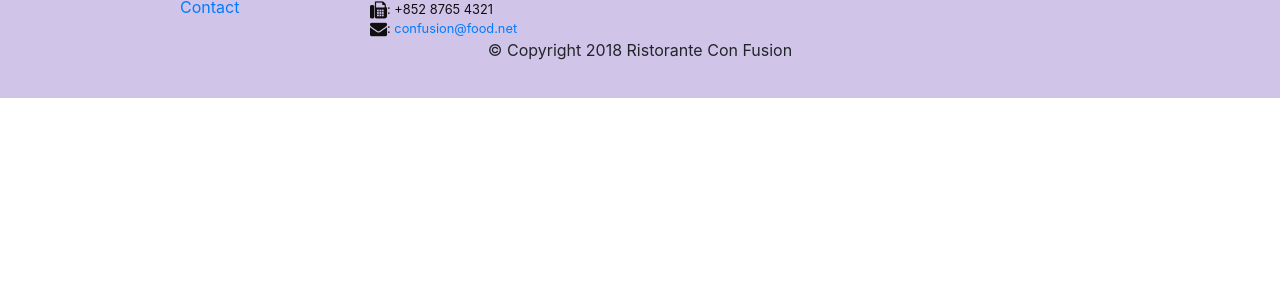
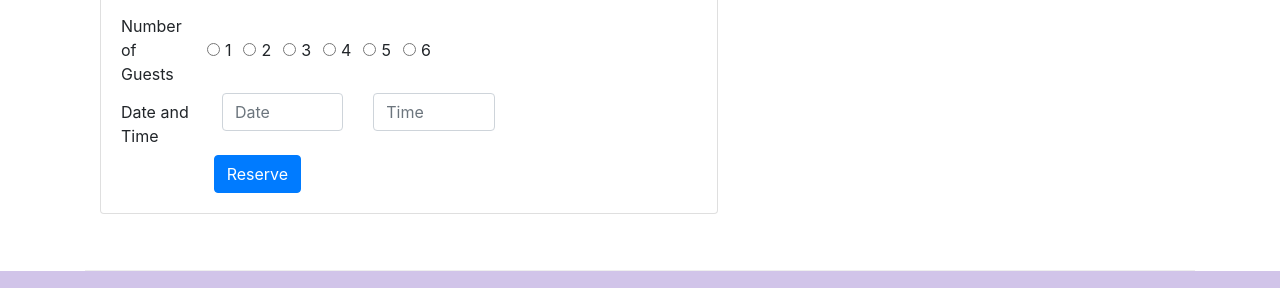
Before and after one commit to khokhriya/Bootstrap4, a website: page index.html in a window 1280 px wide. Shown: the part 1663-1951 px from the top of the page. Before the commit the page ends 1761 px from the top, so only its background shows below. Drawn offline with nearby package versions, Linux system fonts and the light colour scheme.

Commit message:
Assignment-2 Completed.

```diff
--- a/index.html
+++ b/index.html
@@ -16,20 +16,21 @@
 </head>
 
 <body>
-	<nav class="navbar navbar-dark navbar-expand-sm  fixed-top">
+	<nav class="navbar navbar-dark navbar-expand-sm   fixed-top">
         <div class="container">
         	<button class="navbar-toggler" type="button" data-toggle="collapse" data-target="#Navbar">
                 <span class="navbar-toggler-icon"></span>
             </button>
            <a class="navbar-brand mr-auto" href="#"><img src="img/logo.png" height="30" width="41"></a>
+           <div class="collapse navbar-collapse" id="Navbar">
                 <ul class="navbar-nav mr-auto">
                     <li class="nav-item active"><a class="nav-link" href="#"><span class="fa fa-home fa-lg"></span> Home</a></li>
                     <li class="nav-item"><a class="nav-link" href="./aboutus.html"><span class="fa fa-info fa-lg"></span> About</a></li>
                     <li class="nav-item"><a class="nav-link" href="#"><span class="fa fa-list fa-lg"></span> Menu</a></li>
                     <li class="nav-item"><a class="nav-link" href="./contactus.html"><span class="fa fa-address-card fa-lg"></span> Contact</a></li>
                 </ul>
+            </div>
         </div>
-
     </nav>
 
     <header class="jumbotron">
@@ -40,8 +41,12 @@
                     <p>We take inspiration from the World's best cuisines, and create a unique fusion experience. Our lipsmacking creations will tickle your culinary senses!</p>
                 </div>
                 <div class="col-12 col-sm align-self-center">
-                    <img src="img/logo.png" class="img-fluid">
+                    	<img src="img/logo.png" class="img-fluid">
                 </div>
+                <div class="col-12 col-sm align-self-center">
+                    <button type="button" class="btn btn-warning btn-lg btn-block">Reserve Table</button>
+                </div>
+
             </div>
         </div>
     </header>
@@ -72,8 +77,15 @@
                 <h3>This Month's Promotions</h3>
             </div>
             <div class="col col-sm col-md">
-                <h2>Weekend Grand Buffet</h2>
-                <p>Featuring mouthwatering combinations with a choice of five different salads, six enticing appetizers, six main entrees and five choicest desserts. Free flowing bubbly and soft drinks. All for just $19.99 per person </p>
+            	<div class="media">
+
+                    <div class="media-body">
+                         <h2 class="mt-0">Weekend Grand Buffet <span class="badge badge-danger">NEW</span></h2>
+                         <p>Featuring mouthwatering combinations with a choice of five different salads, six enticing appetizers, six main entrees and five choicest desserts. Free flowing bubbly and soft drinks. All for just $19.99 per person </p>
+                     </div>
+                     <img class="d-flex mr-3 img-thumbnail align-self-center"
+                            src="img/buffet.png" alt="Weekend Grand Buffet">
+                </div>
             </div>
         </div>
 
@@ -97,7 +109,88 @@
                 </div>
             </div>
         </div>
+
+
+
+
+
+        <div class="row row-content align-items-center">
+        	<div class="col-12 col-sm-7">
+                <div class="card ">
+                    <h3 class="card-header bg-warning text-white">Reserve a Table</h3>
+                    <div class="card-body">
+
+                    	<form>
+                    		<div class="row text-left">
+                    			<label  class="col-sm-2 col-form-label">Number of Guests</label>
+                    			<div class="form-check form-check-inline">
+                    		        <input class="form-check-input" type="radio" name="inlineRadioOptions" id="inlineRadio1" value="option1">
+                    		        <label class="form-check-label" for="inlineRadio1">1</label>
+                                </div>
+                                <div class="form-check form-check-inline">
+                    		        <input class="form-check-input" type="radio" name="inlineRadioOptions" id="inlineRadio1" value="option1">
+                    		        <label class="form-check-label" for="inlineRadio2">2</label>
+                                </div>
+                                <div class="form-check form-check-inline">
+                    		        <input class="form-check-input" type="radio" name="inlineRadioOptions" id="inlineRadio1" value="option1">
+                    		        <label class="form-check-label" for="inlineRadio3">3</label>
+                                </div>
+                                <div class="form-check form-check-inline">
+                    		        <input class="form-check-input" type="radio" name="inlineRadioOptions" id="inlineRadio1" value="option1">
+                    		        <label class="form-check-label" for="inlineRadio4">4</label>
+                                </div>
+                                <div class="form-check form-check-inline">
+                    		        <input class="form-check-input" type="radio" name="inlineRadioOptions" id="inlineRadio1" value="option1">
+                    		        <label class="form-check-label" for="inlineRadio5">5</label>
+                                </div>
+                                <div class=" col-sm-2 form-check form-check-inline">
+                    		        <input class=" form-check-input" type="radio" name="inlineRadioOptions" id="inlineRadio1" value="option1">
+                    		        <label class="form-check-label" for="inlineRadio6">6</label>
+                                </div>
+
+                            </div>
+                    	    <div class="row text-left">
+                        		<label  class="col-sm-2 col-form-label">Date and Time</label>
+                        		<div class="col-sm-3">
+                        			<input type="text" class="form-control" placeholder="Date">
+                        		</div>
+                        		<div class="col-sm-3">
+                        			<input type="text" class="form-control" placeholder="Time">
+                        		</div>
+                        	</div>
+                        	<div class="row text-center">
+                        		<div class="col-sm-6">
+                        			<button type="submit" class="btn btn-primary">Reserve</button>
+
+                        		</div>
+                        	</div>
+
+
+                        </form>
+
+
+
+
+
+
+
+
+
+                    </div>
+                </div>
+            </div>
+
+        </div>
+
+
+
+
+
+
+
     </div>
+
+
 
     <footer class="footer">
         <div class="container">
```
Also changed, not shown: aboutus.html (+4 -2 lines), contactus.html (+5 -4 lines).
